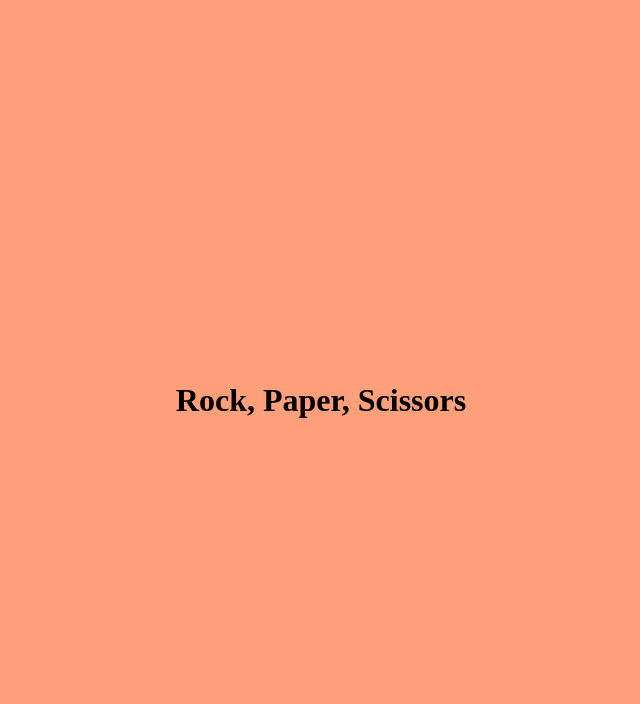
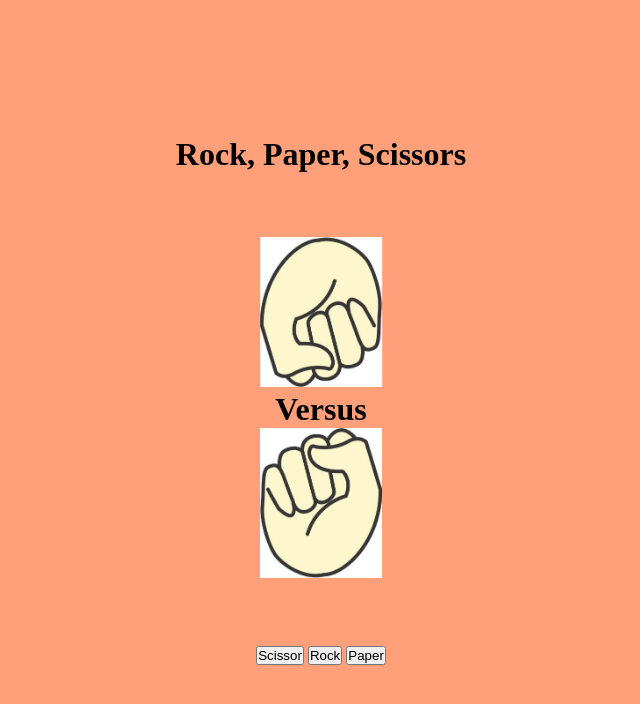
Before and after one commit to KalTang/RockPaperScissors, a plain HTML site: page index.html in a window 1280 px wide. Shown: the whole page, without its empty margins (319-959 px from the left). Drawn offline with Linux system fonts and the light colour scheme.

Commit message:
html page layout

```diff
--- a/index.html
+++ b/index.html
@@ -9,5 +9,34 @@
     </head>
     <body>
         <h1>Rock, Paper, Scissors</h1>
+
+        <div class="card__container">
+            <!-- CPU card -->
+            <div class="cpu__card">
+                <img
+                    class="card__image"
+                    id="upside-down"
+                    src="./assets/images/Rock.jpg"
+                    alt=""
+                />
+            </div>
+            <div class="versus-text">Versus</div>
+
+            <!-- Player Card -->
+            <div class="player__card">
+                <img
+                    class="card__image"
+                    src="./assets/images/Rock.jpg"
+                    alt=""
+                />
+            </div>
+        </div>
+        <div class="button__container">
+            <button>Scissor</button>
+            <button>Rock</button>
+            <button>Paper</button>
+        </div>
+
+        <!-- Button -->
     </body>
 </html>
--- a/styles.css
+++ b/styles.css
@@ -7,7 +7,32 @@
 body {
     background-color: #ffa07a;
     display: flex;
+    flex-direction: column;
     justify-content: center;
     align-items: center;
     min-height: 100vh;
 }
+
+.card__container {
+    display: flex;
+    flex-direction: column;
+    justify-content: center;
+    text-align: center;
+    align-items: center;
+    margin-top: 5%;
+    margin-bottom: 5%;
+}
+
+.card__image {
+    height: 150px;
+    width: auto;
+}
+
+#upside-down {
+    transform: rotate(180deg);
+}
+
+.versus-text {
+    font-size: 2em;
+    font-weight: 800;
+}
```
Also changed, not shown: assets/images/Paper.jpg (added), assets/images/Rock.jpg (added), assets/images/Scissor.jpg (added).
